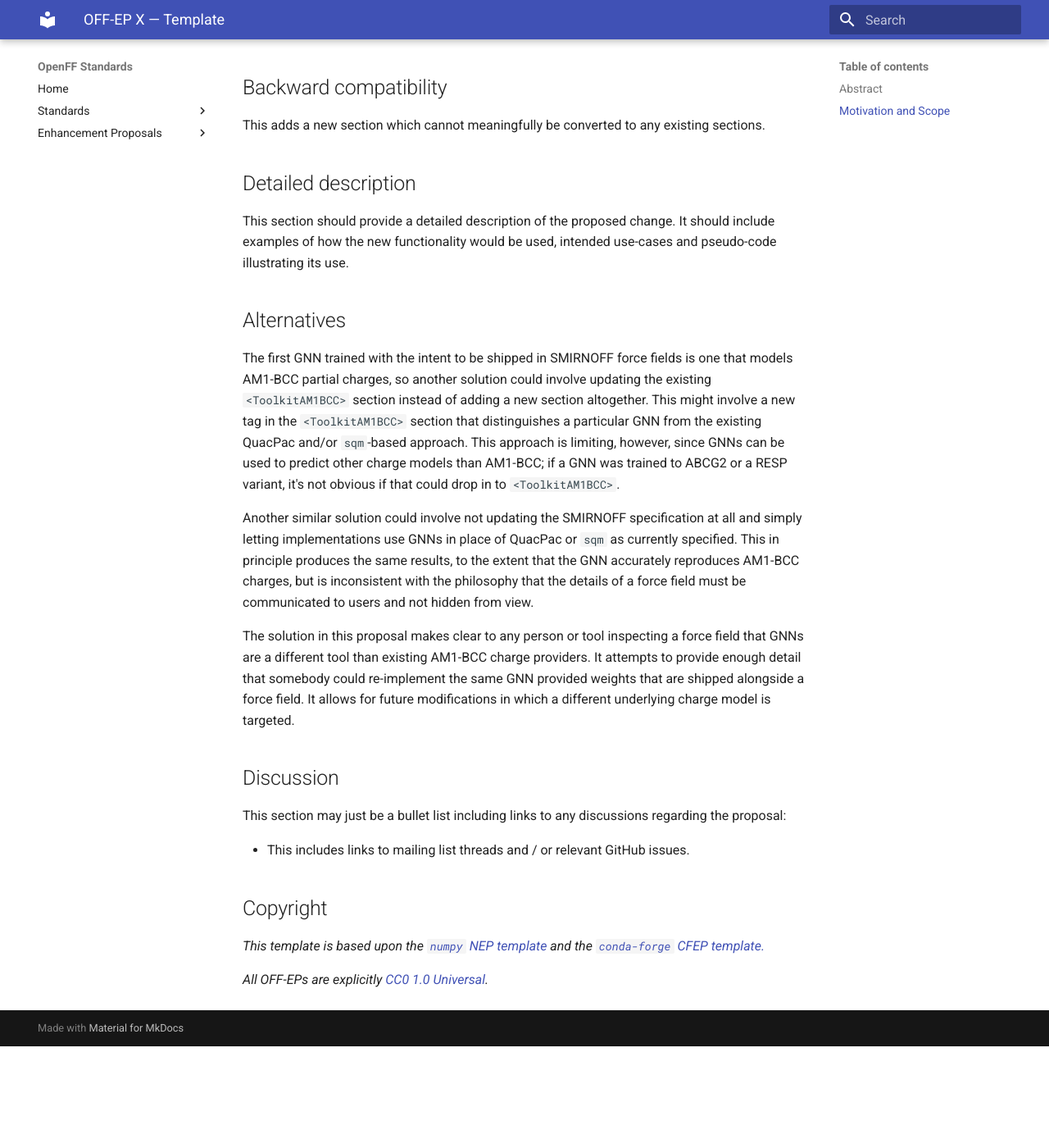
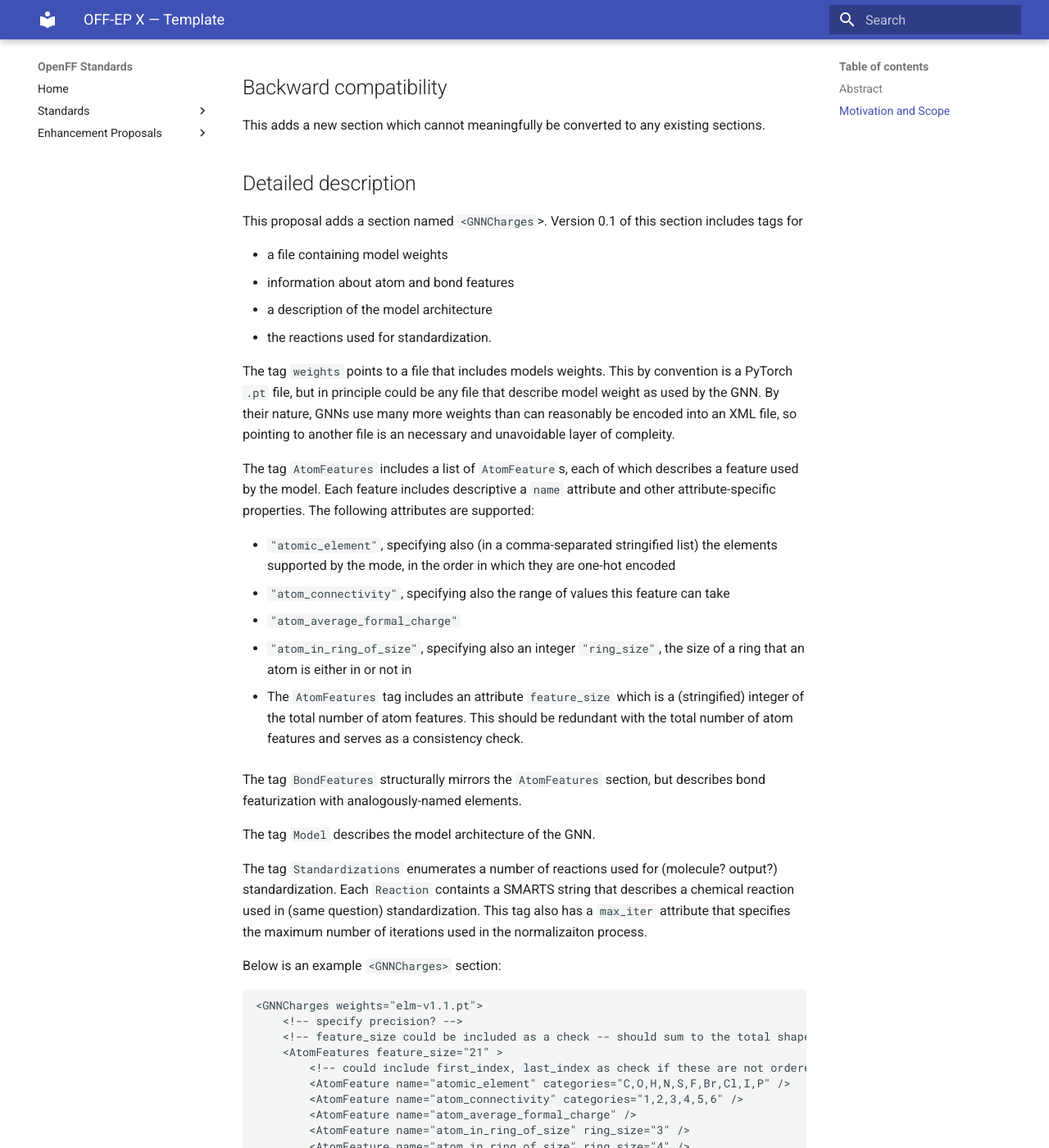
Before and after one commit to openforcefield/standards, an MkDocs documentation site: the page built from docs/enhancement-proposals/off-ep-00XX.md, in a window 1280 px wide and 1400 px high, scrolled down 1885 px. Shown: the whole window at 82% size. Built offline with MkDocs 1.6.1 and Material for MkDocs 9.7.7, drawn with Linux system fonts in a browser that asks for light colours; before the commit the page ends 3161 px from its top, so only the background shows below that; some of the changed text lies outside the part shown.

Commit message:
Add rough description

````diff
--- a/docs/enhancement-proposals/off-ep-00XX.md
+++ b/docs/enhancement-proposals/off-ep-00XX.md
@@ -52,9 +52,64 @@ This adds a new section which cannot meaningfully be converted to any existing s
 
 ## Detailed description
 
-This section should provide a detailed description of the proposed
-change. It should include examples of how the new functionality would be
-used, intended use-cases and pseudo-code illustrating its use.
+This proposal adds a section named `<GNNCharges`>. Version 0.1 of this section includes tags for
+
+- a file containing model weights
+- information about atom and bond features
+- a description of the model architecture
+- the reactions used for standardization.
+
+The tag `weights` points to a file that includes models weights. This by convention is a PyTorch `.pt` file, but in principle could be any file that describe model weight as used by the GNN. By their nature, GNNs use many more weights than can reasonably be encoded into an XML file, so pointing to another file is an necessary and unavoidable layer of compleity.
+
+The tag `AtomFeatures` includes a list of `AtomFeature`s, each of which describes a feature used by the model. Each feature includes descriptive a `name` attribute and other attribute-specific properties. The following attributes are supported:
+
+- `"atomic_element"`, specifying also (in a comma-separated stringified list) the elements supported by the mode, in the order in which they are one-hot encoded
+- `"atom_connectivity"`, specifying also the range of values this feature can take
+- `"atom_average_formal_charge"`
+- `"atom_in_ring_of_size"`, specifying also an integer `"ring_size"`, the size of a ring that an atom is either in or not in
+
+- The `AtomFeatures` tag includes an attribute `feature_size` which is a (stringified) integer of the total number of atom features. This should be redundant with the total number of atom features and serves as a consistency check.
+
+The tag `BondFeatures` structurally mirrors the `AtomFeatures` section, but describes bond featurization with analogously-named elements.
+
+The tag `Model` describes the model architecture of the GNN.
+
+The tag `Standardizations` enumerates a number of reactions used for (molecule? output?) standardization. Each `Reaction` containts a SMARTS string that describes a chemical reaction used in (same question) standardization. This tag also has a `max_iter` attribute that specifies the maximum number of iterations used in the normalizaiton process.
+
+Below is an example `<GNNCharges>` section:
+
+```xml
+<GNNCharges weights="elm-v1.1.pt">
+    <!-- specify precision? -->
+    <!-- feature_size could be included as a check -- should sum to the total shape of feature tensor -->
+    <AtomFeatures feature_size="21" >
+        <!-- could include first_index, last_index as check if these are not ordered -->
+        <AtomFeature name="atomic_element" categories="C,O,H,N,S,F,Br,Cl,I,P" />
+        <AtomFeature name="atom_connectivity" categories="1,2,3,4,5,6" />
+        <AtomFeature name="atom_average_formal_charge" />
+        <AtomFeature name="atom_in_ring_of_size" ring_size="3" />
+        <AtomFeature name="atom_in_ring_of_size" ring_size="4" />
+        <AtomFeature name="atom_in_ring_of_size" ring_size="5" />
+        <AtomFeature name="atom_in_ring_of_size" ring_size="6" />
+    </AtomFeatures>
+    <BondFeatures>
+        <BondFeature ... />
+    </BondFeatures>
+    <Model version="0.1">
+        <!-- will stuff ever change per layer? Quite possible but also seems like overtuning -->
+        <!-- how to incorporate architecture-specific arguments like aggregation_function? -->
+        <!-- how to appropriately map layer weights and biases from the file to the actual layers? Just indexing? -->
+        <ConvolutionModule activation_function="ReLU" n_hidden_layers="5" architecture="SAGEConv" hidden_feature_size="512" />
+        <ReadoutModule activation_function="Sigmoid" n_hidden_layers="1" hidden_feature_size="128" pooling="atoms" output_features="initial_charge,electronegativity,hardness" postprocess_layer="regularized_compute_partial_charges">
+        </ReadoutModule">
+    </Model>
+    <Standardizations max_iter="200">
+        <Reaction reaction="[N,P,As,Sb;X3:1](=[O,S,Se,Te:2])=[O,S,Se,Te:3]>>[*+1:1](-[*-1:2])=[*:3]" />
+        <Reaction reaction="[S+2:1]([O-:2])([O-:3])>>[S+0:1](=[O-0:2])(=[O-0:3])" />
+        ...
+    </Standardizations
+</GNNCharges>
+```
 
 ## Alternatives
 
````
